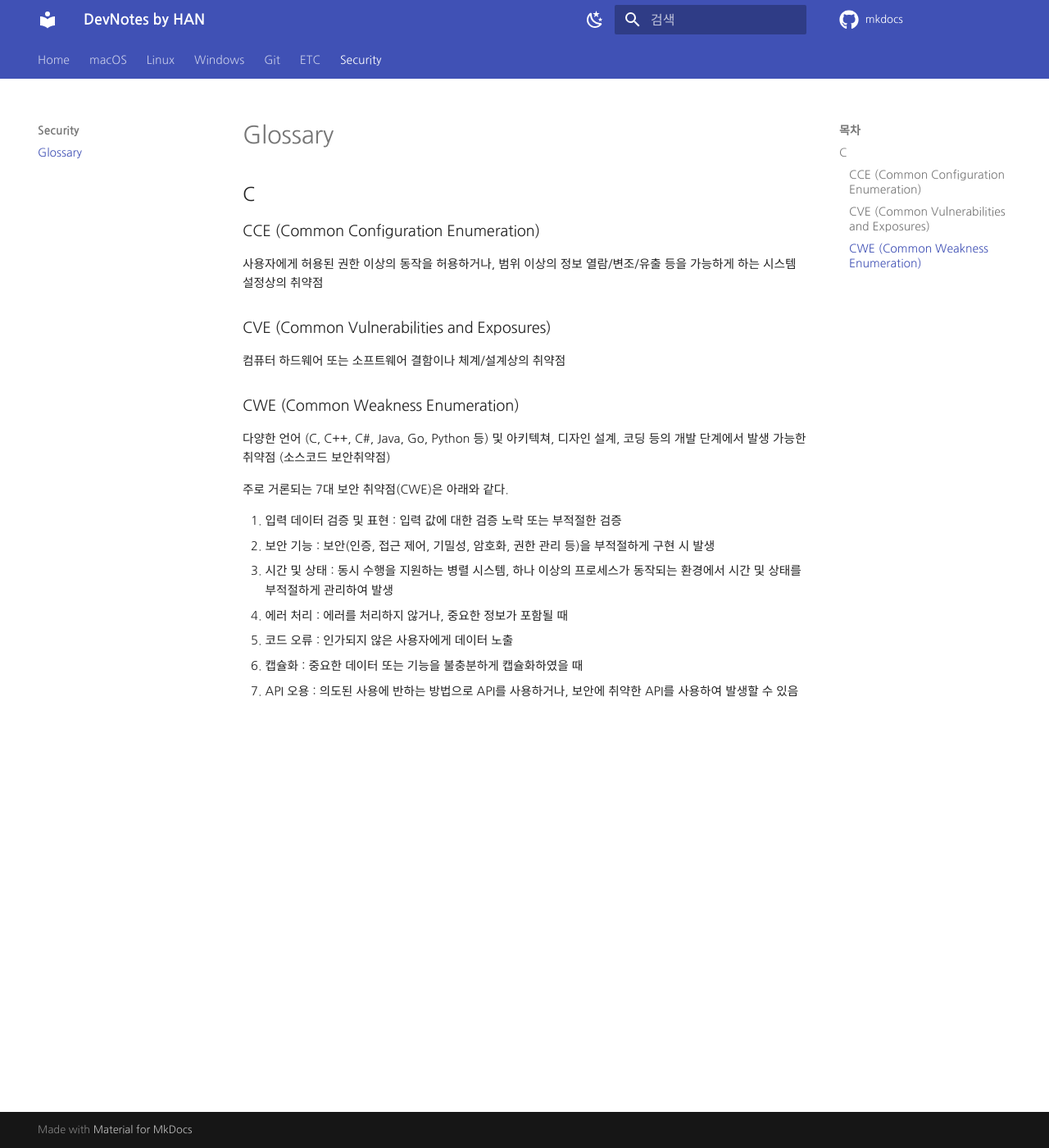
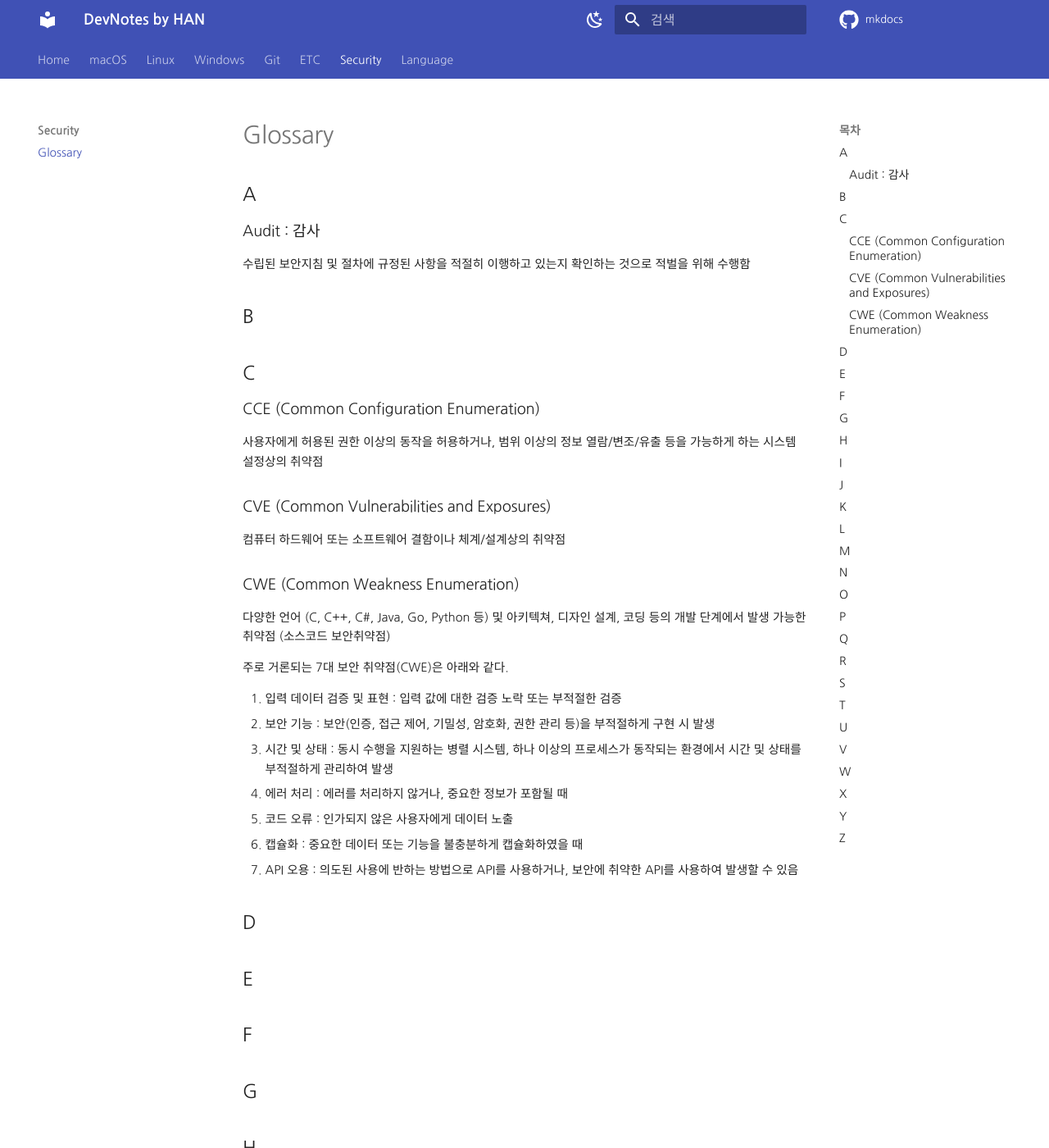
Before and after one commit to KwonDoHan/mkdocs, an MkDocs documentation site: the page built from docs/security/glossary.md, in a window 1280 px wide and 1400 px high. Shown: the whole window at 82% size. Built offline with MkDocs 1.6.1 and Material for MkDocs 9.7.7, drawn with Linux system fonts in a browser that asks for light colours; some web fonts are replaced; comment, search, counter and statistics services are not loaded.

Commit message:
X1 to MacBook

```diff
--- a/docs/security/glossary.md
+++ b/docs/security/glossary.md
@@ -1,3 +1,11 @@
+## A
+
+### Audit : 감사
+
+수립된 보안지침 및 절차에 규정된 사항을 적절히 이행하고 있는지 확인하는 것으로 적벌을 위해 수행함
+
+## B
+
 ## C
 
 ### CCE (Common Configuration Enumeration)
@@ -21,3 +29,49 @@
 5. 코드 오류 : 인가되지 않은 사용자에게 데이터 노출
 6. 캡슐화 : 중요한 데이터 또는 기능을 불충분하게 캡슐화하였을 때
 7. API 오용 : 의도된 사용에 반하는 방법으로 API를 사용하거나, 보안에 취약한 API를 사용하여 발생할 수 있음
+
+## D
+
+## E
+
+## F
+
+## G
+
+## H
+
+## I
+
+## J
+
+## K
+
+## L
+
+## M
+
+## N
+
+## O
+
+## P
+
+## Q
+
+## R
+
+## S
+
+## T
+
+## U
+
+## V
+
+## W
+
+## X
+
+## Y
+
+## Z
--- a/mkdocs.yml
+++ b/mkdocs.yml
@@ -31,7 +31,9 @@ nav:
       - MkDocs: "etc/mkdocs.md"
       - Material for MkDocs: "etc/material4mkdocs.md"
   - Security:
-      - Glossary: 'security/glossary.md'
+      - Glossary: "security/glossary.md"
+  - Language:
+      - Python: "language/python.md"
 
 # Theme
 theme:
@@ -40,8 +42,8 @@ theme:
   font:
     text: Nanum Gothic
     code: D2Coding
-  icon:
-    logo: material/library
+  # icon:
+  #   logo: material/library
   features:
     - navigation.tabs
     - navigation.instant
@@ -60,9 +62,9 @@ theme:
         icon: material/weather-sunny
         name: Switch to light mode
   # palette:
-    # scheme: default
-    # primary: blue
-    # accent: blue
+  # scheme: default
+  # primary: blue
+  # accent: blue
   icon:
     repo: fontawesome/brands/github
 
```
Also changed, not shown: docs/etc/mkdocs.md (+2 -2 lines), docs/linux/tips.md (added, +25 -0 lines), docs/git/bitbucket/index.md (added), docs/language/python.md (added).
